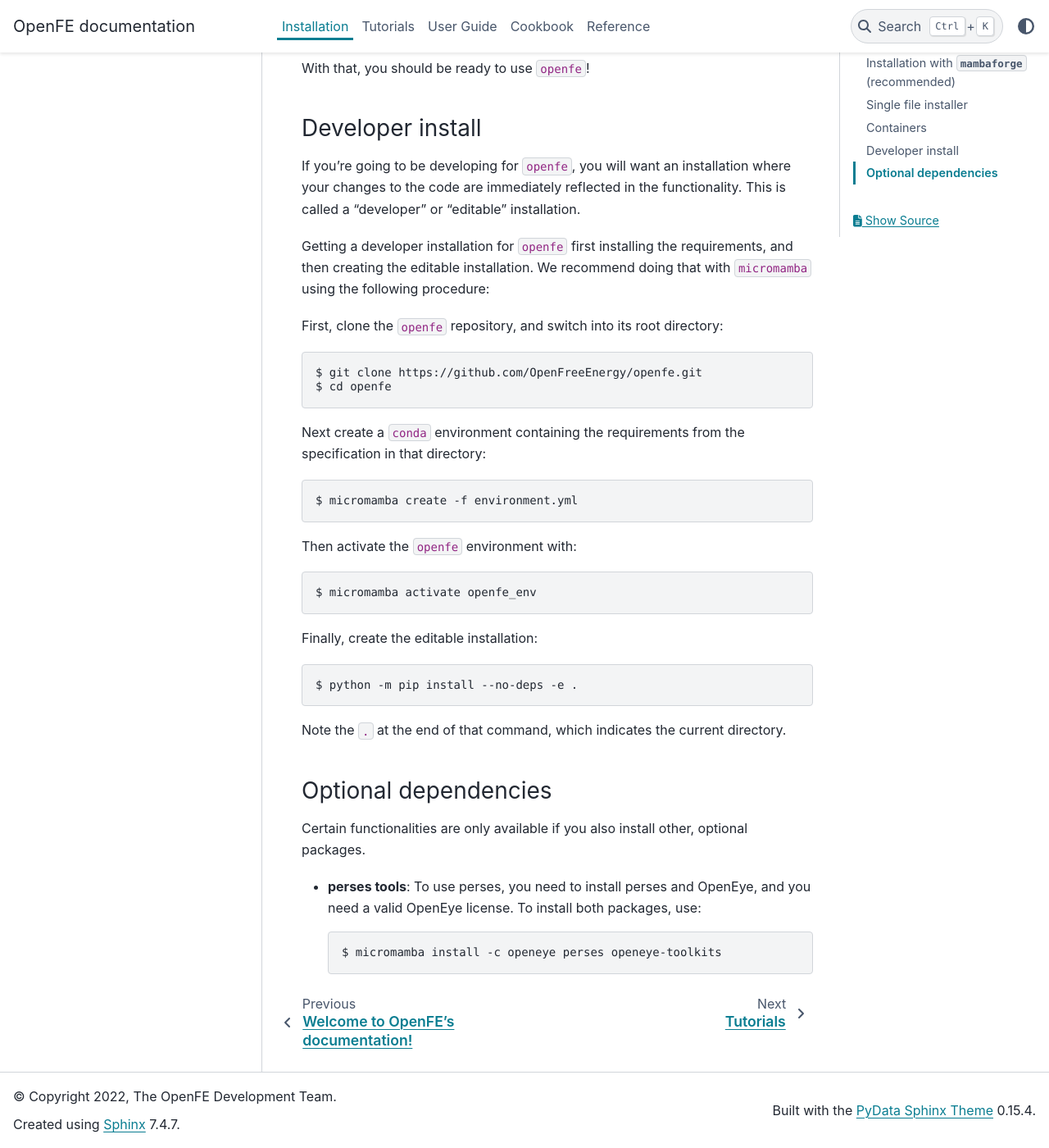
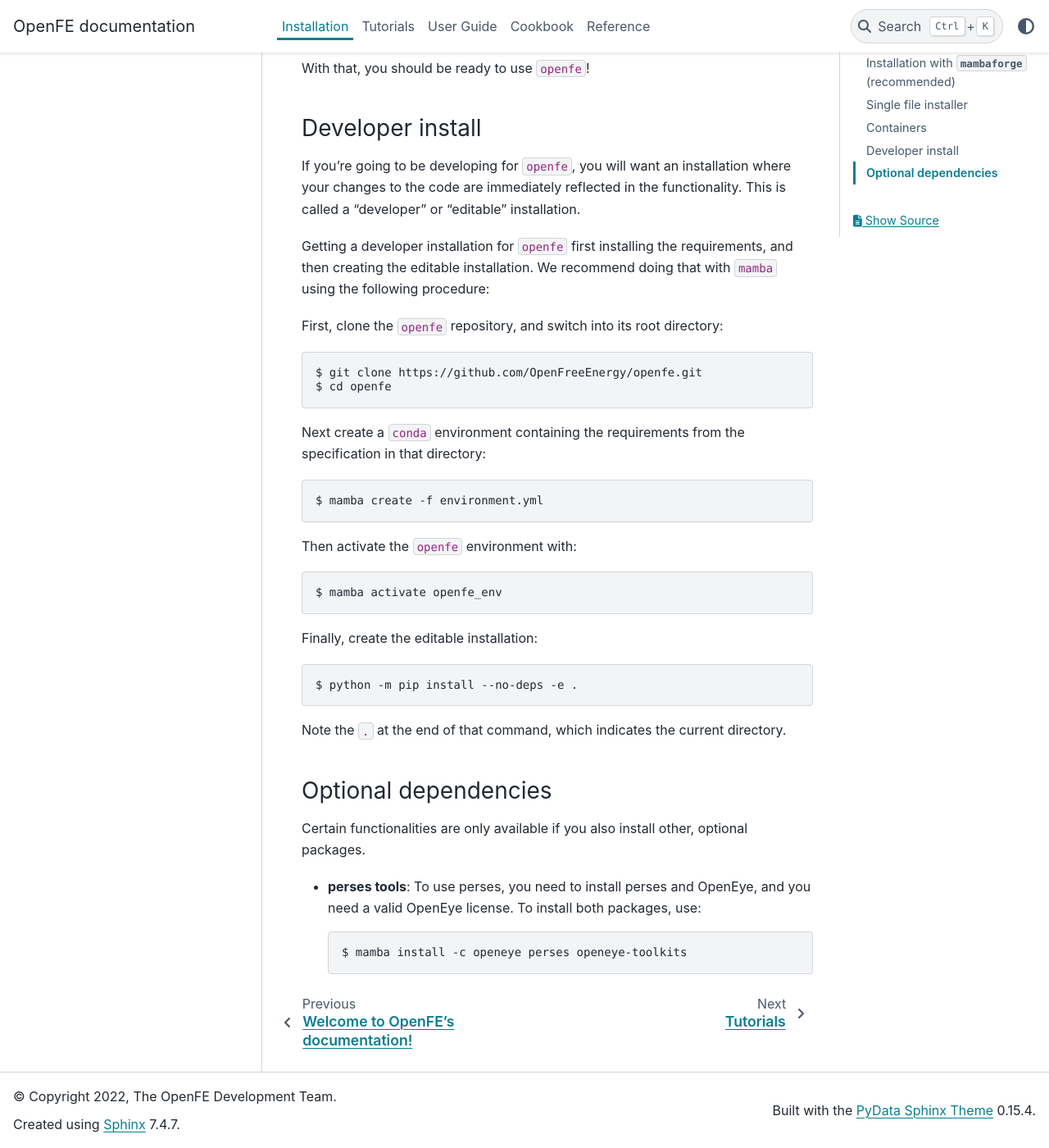
Before and after one commit to OpenFreeEnergy/openfe, a Sphinx documentation site: the page built from docs/installation.rst, in a window 1280 px wide and 1400 px high, scrolled down 4727 px. Shown: the whole window at 82% size. Built offline with Sphinx 7.4.7 and the PyData theme 0.15.4, drawn with Linux system fonts in a browser that asks for light colours.

Commit message:
change other instances of micromamba to mamba

```diff
--- a/docs/installation.rst
+++ b/docs/installation.rst
@@ -385,7 +385,7 @@ functionality. This is called a "developer" or "editable" installation.
 
 Getting a developer installation for ``openfe`` first installing the
 requirements, and then creating the editable installation. We recommend
-doing that with ``micromamba`` using the following procedure:
+doing that with ``mamba`` using the following procedure:
 
 First, clone the ``openfe`` repository, and switch into its root directory::
 
@@ -395,11 +395,11 @@ First, clone the ``openfe`` repository, and switch into its root directory::
 Next create a ``conda`` environment containing the requirements from the
 specification in that directory::
 
-  $ micromamba create -f environment.yml
+  $ mamba create -f environment.yml
 
 Then activate the ``openfe`` environment with::
 
-  $ micromamba activate openfe_env
+  $ mamba activate openfe_env
 
 Finally, create the editable installation::
 
@@ -417,4 +417,4 @@ optional packages.
 * **perses tools**: To use perses, you need to install perses and OpenEye,
   and you need a valid OpenEye license. To install both packages, use::
 
-    $ micromamba install -c openeye perses openeye-toolkits
+    $ mamba install -c openeye perses openeye-toolkits
```
